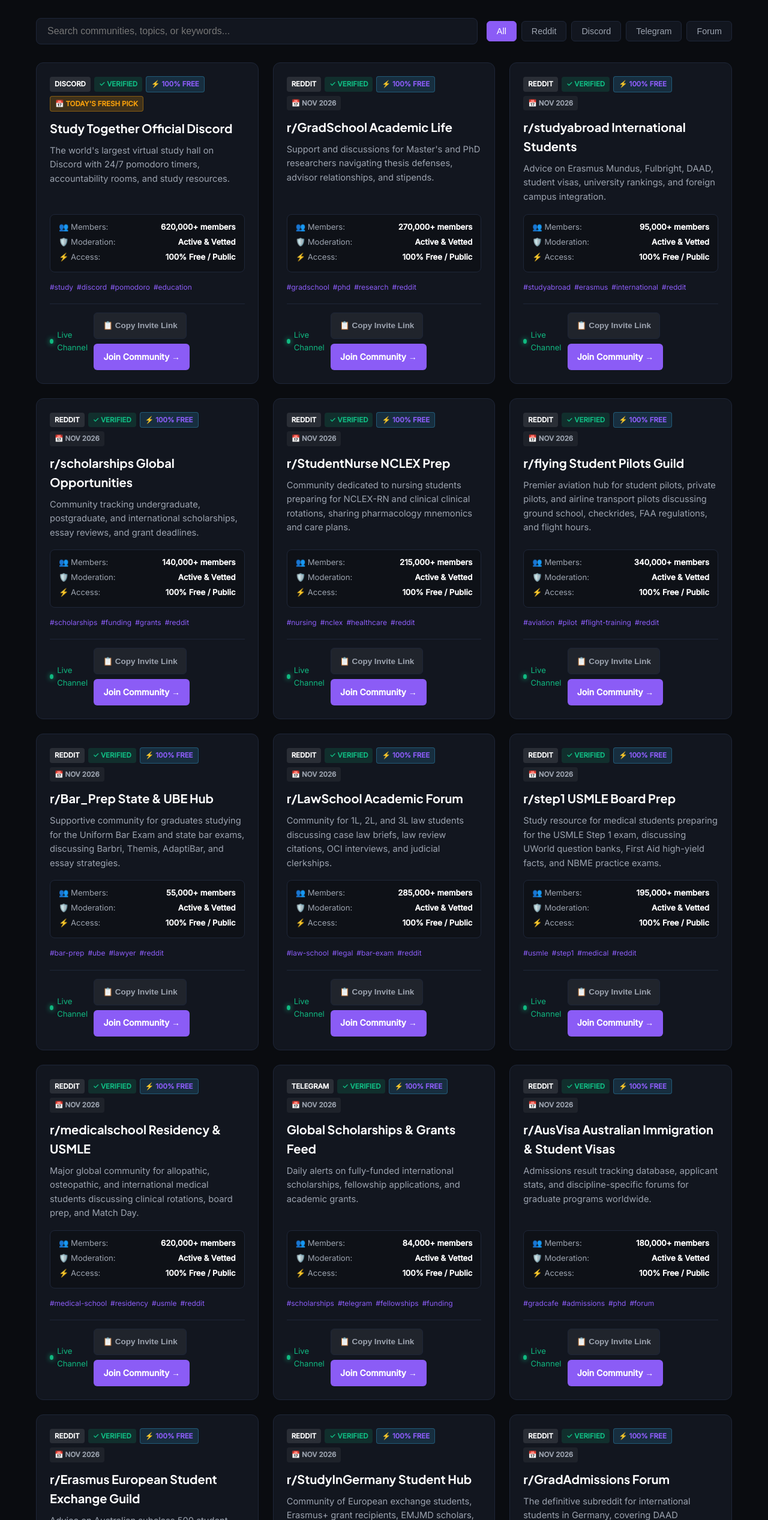
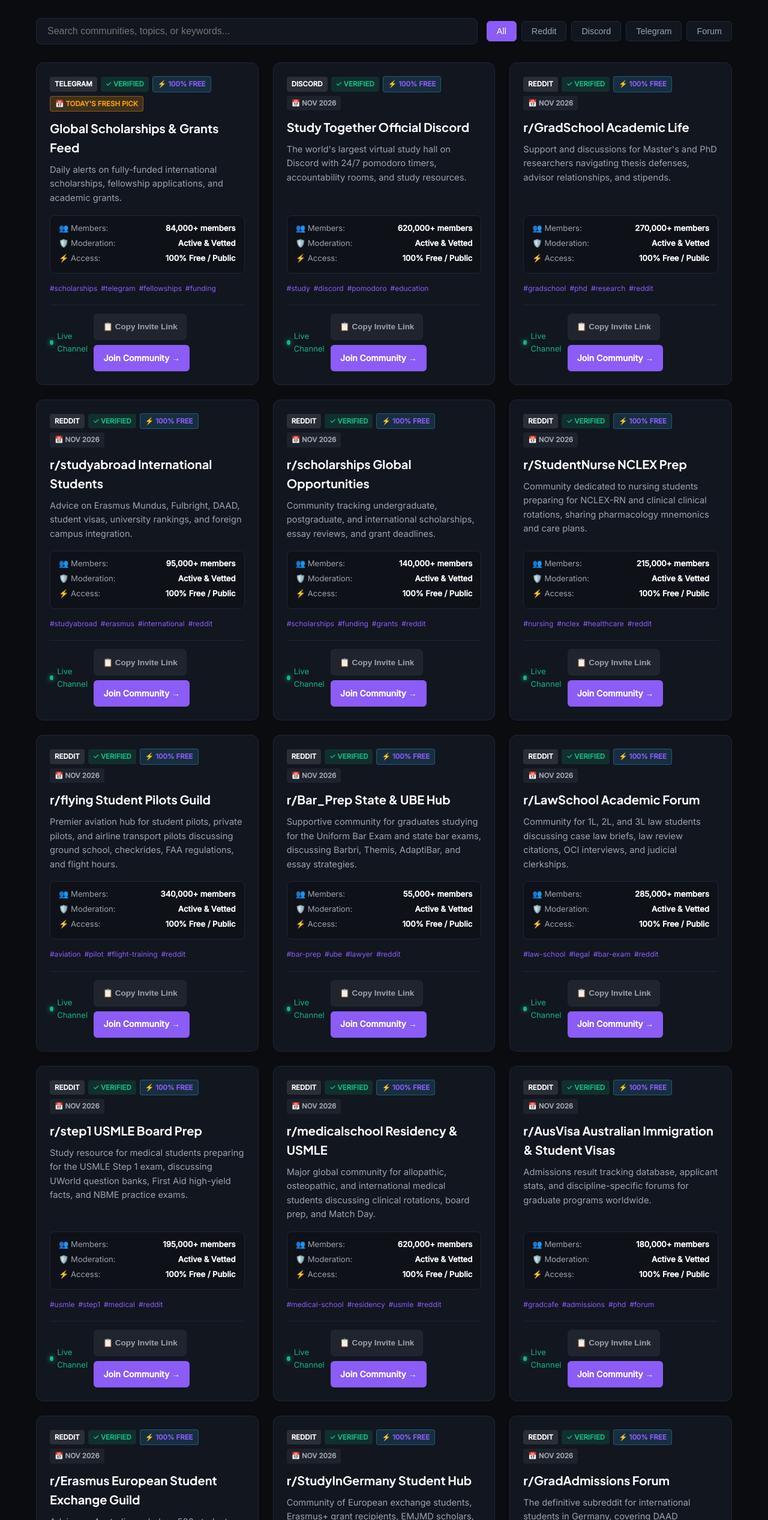
Before and after one commit to jibranpcccc/erasmus-mundus-joint-masters-scholars-hub, a plain HTML site: page index.html in a window 1280 px wide. Shown: the part 1131-3665 px from the top of the page at 60% size. Drawn offline with Linux system fonts and the light colour scheme.

Commit message:
feat(replenishment): fresh community links added - 2026-11-22 [skip ci]

```diff
--- a/index.html
+++ b/index.html
@@ -148,79 +148,79 @@
           {
             "@type": "ListItem",
             "position": 1,
+            "name": "Global Scholarships & Grants Feed",
+            "description": "Daily alerts on fully-funded international scholarships, fellowship applications, and academic grants.",
+            "url": "https://t.me/scholarships_feed"
+          },
+          {
+            "@type": "ListItem",
+            "position": 2,
             "name": "Study Together Official Discord",
             "description": "The world's largest virtual study hall on Discord with 24/7 pomodoro timers, accountability rooms, and study resources.",
             "url": "https://discord.gg/study"
           },
           {
             "@type": "ListItem",
-            "position": 2,
+            "position": 3,
             "name": "r/GradSchool Academic Life",
             "description": "Support and discussions for Master's and PhD researchers navigating thesis defenses, advisor relationships, and stipends.",
             "url": "https://www.reddit.com/r/GradSchool/"
           },
           {
             "@type": "ListItem",
-            "position": 3,
+            "position": 4,
             "name": "r/studyabroad International Students",
             "description": "Advice on Erasmus Mundus, Fulbright, DAAD, student visas, university rankings, and foreign campus integration.",
             "url": "https://www.reddit.com/r/studyabroad/"
           },
           {
             "@type": "ListItem",
-            "position": 4,
+            "position": 5,
             "name": "r/scholarships Global Opportunities",
             "description": "Community tracking undergraduate, postgraduate, and international scholarships, essay reviews, and grant deadlines.",
             "url": "https://www.reddit.com/r/scholarships/"
           },
           {
             "@type": "ListItem",
-            "position": 5,
+            "position": 6,
             "name": "r/StudentNurse NCLEX Prep",
             "description": "Community dedicated to nursing students preparing for NCLEX-RN and clinical clinical rotations, sharing pharmacology mnemonics and care plans.",
             "url": "https://www.reddit.com/r/StudentNurse/"
           },
           {
             "@type": "ListItem",
-            "position": 6,
+            "position": 7,
             "name": "r/flying Student Pilots Guild",
             "description": "Premier aviation hub for student pilots, private pilots, and airline transport pilots discussing ground school, checkrides, FAA regulations, and flight hours.",
             "url": "https://www.reddit.com/r/flying/"
           },
           {
             "@type": "ListItem",
-            "position": 7,
+            "position": 8,
             "name": "r/Bar_Prep State & UBE Hub",
             "description": "Supportive community for graduates studying for the Uniform Bar Exam and state bar exams, discussing Barbri, Themis, AdaptiBar, and essay strategies.",
             "url": "https://www.reddit.com/r/Bar_Prep/"
           },
           {
             "@type": "ListItem",
-            "position": 8,
+            "position": 9,
             "name": "r/LawSchool Academic Forum",
             "description": "Community for 1L, 2L, and 3L law students discussing case law briefs, law review citations, OCI interviews, and judicial clerkships.",
             "url": "https://www.reddit.com/r/LawSchool/"
           },
           {
             "@type": "ListItem",
-            "position": 9,
+            "position": 10,
             "name": "r/step1 USMLE Board Prep",
             "description": "Study resource for medical students preparing for the USMLE Step 1 exam, discussing UWorld question banks, First Aid high-yield facts, and NBME practice exams.",
             "url": "https://www.reddit.com/r/step1/"
           },
           {
             "@type": "ListItem",
-            "position": 10,
+            "position": 11,
             "name": "r/medicalschool Residency & USMLE",
             "description": "Major global community for allopathic, osteopathic, and international medical students discussing clinical rotations, board prep, and Match Day.",
             "url": "https://www.reddit.com/r/medicalschool/"
-          },
-          {
-            "@type": "ListItem",
-            "position": 11,
-            "name": "Global Scholarships & Grants Feed",
-            "description": "Daily alerts on fully-funded international scholarships, fellowship applications, and academic grants.",
-            "url": "https://t.me/scholarships_feed"
           },
           {
             "@type": "ListItem",
@@ -615,12 +615,36 @@
         </div>
         <div id="vetted-communities" class="grid">
 
-        <div id="community-card-1" class="card" data-platform="discord" data-category="productive study">
+        <div id="community-card-1" class="card" data-platform="telegram" data-category="scholarships">
+            <div class="card-header">
+                <span class="badge badge-platform">Telegram</span>
+                <span class="badge badge-verified">✓ Verified</span>
+                <span class="badge badge-free">⚡ 100% Free</span>
+                <span class="badge badge-date" style="background: rgba(245, 158, 11, 0.2); color: #f59e0b; border: 1px solid rgba(245, 158, 11, 0.4); font-weight: 700;">📅 Today's Fresh Pick</span>
+            </div>
+            <h3 class="card-title">Global Scholarships & Grants Feed</h3>
+            <p class="card-desc">Daily alerts on fully-funded international scholarships, fellowship applications, and academic grants.</p>
+            <div class="spec-matrix">
+                <div class="spec-row"><span>👥 Members:</span> <strong>84,000+ members</strong></div>
+                <div class="spec-row"><span>🛡️ Moderation:</span> <strong>Active & Vetted</strong></div>
+                <div class="spec-row"><span>⚡ Access:</span> <strong>100% Free / Public</strong></div>
+            </div>
+            <div class="tags-row"><span class="tag">#scholarships</span><span class="tag">#telegram</span><span class="tag">#fellowships</span><span class="tag">#funding</span></div>
+            <div class="card-footer">
+                <span class="activity-pulse"><span class="pulse-dot"></span> Live Channel</span>
+                <div class="card-actions">
+                    <button class="btn-copy-invite" onclick="copyInviteLink(event, 'https://t.me/scholarships_feed')">📋 Copy Invite Link</button>
+                    <a href="https://t.me/scholarships_feed" target="_blank" rel="noopener noreferrer" class="btn-join">Join Community →</a>
+                </div>
+            </div>
+        </div>
+
+        <div id="community-card-2" class="card" data-platform="discord" data-category="productive study">
             <div class="card-header">
                 <span class="badge badge-platform">Discord</span>
                 <span class="badge badge-verified">✓ Verified</span>
                 <span class="badge badge-free">⚡ 100% Free</span>
-                <span class="badge badge-date" style="background: rgba(245, 158, 11, 0.2); color: #f59e0b; border: 1px solid rgba(245, 158, 11, 0.4); font-weight: 700;">📅 Today's Fresh Pick</span>
+                <span class="badge badge-date">📅 Nov 2026</span>
             </div>
             <h3 class="card-title">Study Together Official Discord</h3>
             <p class="card-desc">The world's largest virtual study hall on Discord with 24/7 pomodoro timers, accountability rooms, and study resources.</p>
@@ -639,7 +663,7 @@
             </div>
         </div>
 
-        <div id="community-card-2" class="card" data-platform="reddit" data-category="higher education">
+        <div id="community-card-3" class="card" data-platform="reddit" data-category="higher education">
             <div class="card-header">
                 <span class="badge badge-platform">Reddit</span>
                 <span class="badge badge-verified">✓ Verified</span>
@@ -663,7 +687,7 @@
             </div>
         </div>
 
-        <div id="community-card-3" class="card" data-platform="reddit" data-category="study abroad">
+        <div id="community-card-4" class="card" data-platform="reddit" data-category="study abroad">
             <div class="card-header">
                 <span class="badge badge-platform">Reddit</span>
                 <span class="badge badge-verified">✓ Verified</span>
@@ -687,7 +711,7 @@
             </div>
         </div>
 
-        <div id="community-card-4" class="card" data-platform="reddit" data-category="scholarships">
+        <div id="community-card-5" class="card" data-platform="reddit" data-category="scholarships">
             <div class="card-header">
                 <span class="badge badge-platform">Reddit</span>
                 <span class="badge badge-verified">✓ Verified</span>
@@ -711,7 +735,7 @@
             </div>
         </div>
 
-        <div id="community-card-5" class="card" data-platform="reddit" data-category="nursing education">
+        <div id="community-card-6" class="card" data-platform="reddit" data-category="nursing education">
             <div class="card-header">
                 <span class="badge badge-platform">Reddit</span>
                 <span class="badge badge-verified">✓ Verified</span>
@@ -735,7 +759,7 @@
             </div>
         </div>
 
-        <div id="community-card-6" class="card" data-platform="reddit" data-category="aviation training">
+        <div id="community-card-7" class="card" data-platform="reddit" data-category="aviation training">
             <div class="card-header">
                 <span class="badge badge-platform">Reddit</span>
                 <span class="badge badge-verified">✓ Verified</span>
@@ -759,7 +783,7 @@
             </div>
         </div>
 
-        <div id="community-card-7" class="card" data-platform="reddit" data-category="bar examination">
+        <div id="community-card-8" class="card" data-platform="reddit" data-category="bar examination">
             <div class="card-header">
                 <span class="badge badge-platform">Reddit</span>
                 <span class="badge badge-verified">✓ Verified</span>
@@ -783,7 +807,7 @@
             </div>
         </div>
 
-        <div id="community-card-8" class="card" data-platform="reddit" data-category="legal education">
+        <div id="community-card-9" class="card" data-platform="reddit" data-category="legal education">
             <div class="card-header">
                 <span class="badge badge-platform">Reddit</span>
                 <span class="badge badge-verified">✓ Verified</span>
@@ -807,7 +831,7 @@
             </div>
         </div>
 
-        <div id="community-card-9" class="card" data-platform="reddit" data-category="medical boards">
+        <div id="community-card-10" class="card" data-platform="reddit" data-category="medical boards">
             <div class="card-header">
                 <span class="badge badge-platform">Reddit</span>
                 <span class="badge badge-verified">✓ Verified</span>
@@ -831,7 +855,7 @@
             </div>
         </div>
 
-        <div id="community-card-10" class="card" data-platform="reddit" data-category="medical education">
+        <div id="community-card-11" class="card" data-platform="reddit" data-category="medical education">
             <div class="card-header">
                 <span class="badge badge-platform">Reddit</span>
                 <span class="badge badge-verified">✓ Verified</span>
@@ -851,30 +875,6 @@
                 <div class="card-actions">
                     <button class="btn-copy-invite" onclick="copyInviteLink(event, 'https://www.reddit.com/r/medicalschool/')">📋 Copy Invite Link</button>
                     <a href="https://www.reddit.com/r/medicalschool/" target="_blank" rel="noopener noreferrer" class="btn-join">Join Community →</a>
-                </div>
-            </div>
-        </div>
-
-        <div id="community-card-11" class="card" data-platform="telegram" data-category="scholarships">
-            <div class="card-header">
-                <span class="badge badge-platform">Telegram</span>
-                <span class="badge badge-verified">✓ Verified</span>
-                <span class="badge badge-free">⚡ 100% Free</span>
-                <span class="badge badge-date">📅 Nov 2026</span>
-            </div>
-            <h3 class="card-title">Global Scholarships & Grants Feed</h3>
-            <p class="card-desc">Daily alerts on fully-funded international scholarships, fellowship applications, and academic grants.</p>
-            <div class="spec-matrix">
-                <div class="spec-row"><span>👥 Members:</span> <strong>84,000+ members</strong></div>
-                <div class="spec-row"><span>🛡️ Moderation:</span> <strong>Active & Vetted</strong></div>
-                <div class="spec-row"><span>⚡ Access:</span> <strong>100% Free / Public</strong></div>
-            </div>
-            <div class="tags-row"><span class="tag">#scholarships</span><span class="tag">#telegram</span><span class="tag">#fellowships</span><span class="tag">#funding</span></div>
-            <div class="card-footer">
-                <span class="activity-pulse"><span class="pulse-dot"></span> Live Channel</span>
-                <div class="card-actions">
-                    <button class="btn-copy-invite" onclick="copyInviteLink(event, 'https://t.me/scholarships_feed')">📋 Copy Invite Link</button>
-                    <a href="https://t.me/scholarships_feed" target="_blank" rel="noopener noreferrer" class="btn-join">Join Community →</a>
                 </div>
             </div>
         </div>
```
Also changed, not shown: data/groups.json (+20 -19 lines), feed.xml (+9 -9 lines).
